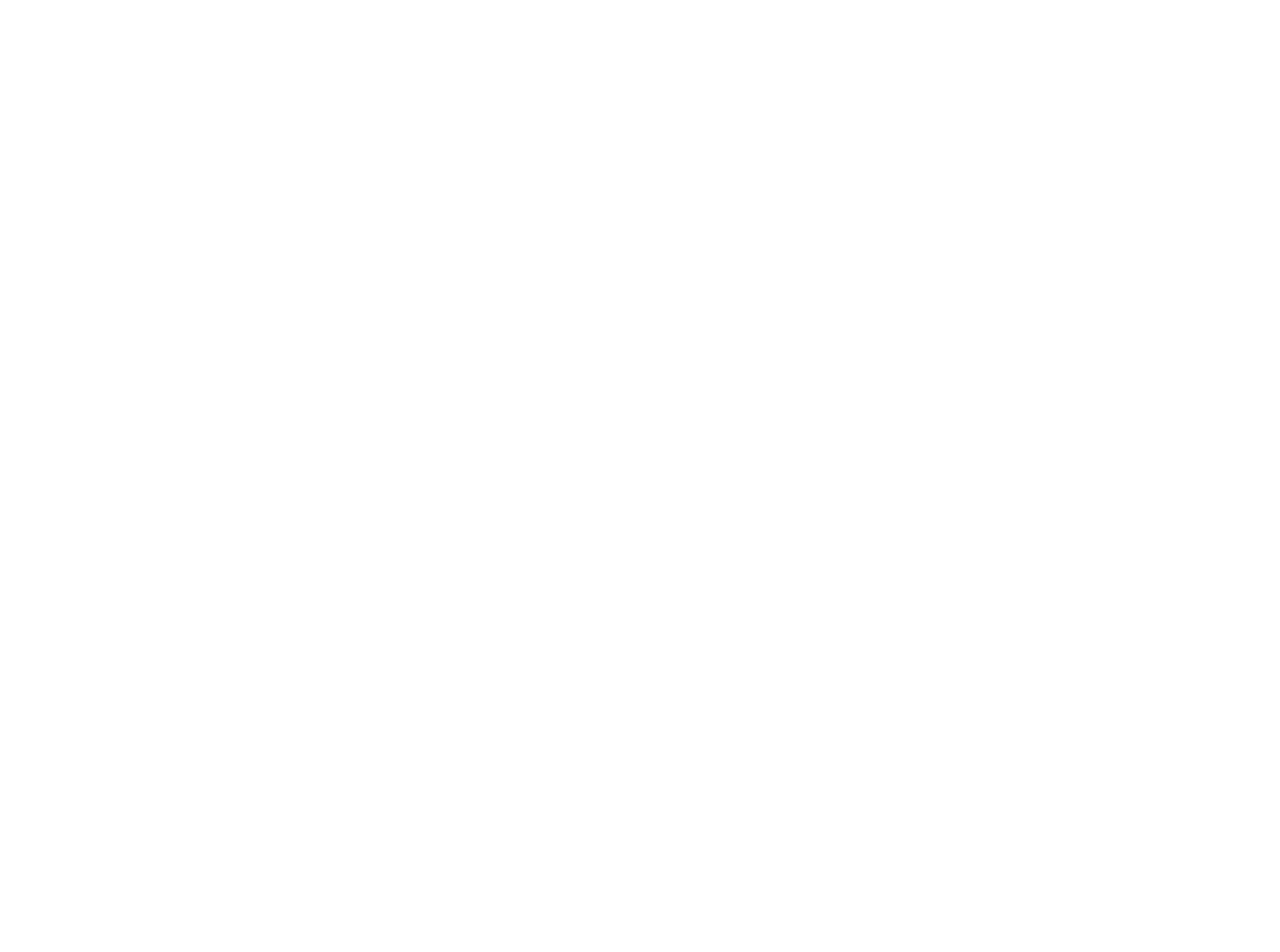
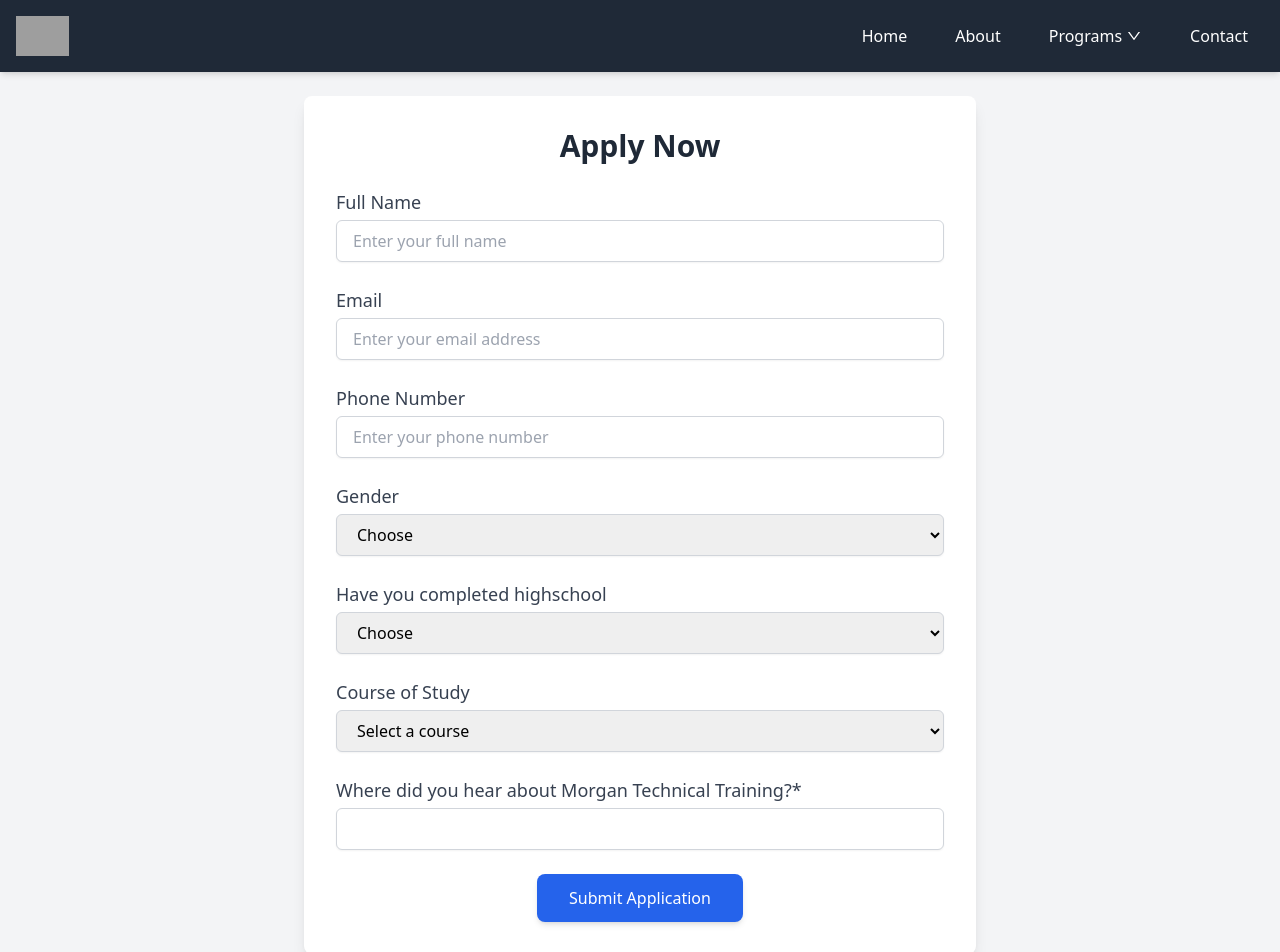
Before and after one commit to danielsdgg/Morgantech, a React (Create React App) app: page /form in a window 1280 px wide. Before the commit this address had no page. Shown: the top 952 px of the page. Before the commit the page ends 800 px from the top, so only its background shows below. Built offline with nearby package versions, Linux system fonts and the light colour scheme; grey boxes are pictures that could not be loaded.

Commit message:
:sparkles:Updated features

```diff
--- a/src/App.tsx
+++ b/src/App.tsx
@@ -9,6 +9,7 @@
 import Backend from './components/Programs/Backend';
 import Cyber from './components/Programs/Cyber';
 import Graphics from './components/Programs/Graphics';
+import Forms from './components/Forms';
 
 function App() {
   return (
@@ -25,6 +26,8 @@
           <Route path='/cyber' element={<Cyber/>} />
           <Route path='/graphics' element={<Graphics/>} />
 
+          <Route path='/form' element={<Forms/>} />
+
         </Routes>
       </Router>
 
--- a/src/components/Courses.tsx
+++ b/src/components/Courses.tsx
@@ -1,7 +1,7 @@
 import React from 'react'
 import NavBar from './Navbar'
 import Footer from './Footer'
-import logo from '../assets/morgan_logo.png'
+// import logo from '../assets/morgan_logo.png'
 import { Link } from 'react-router-dom'
 
 const Courses:React.FC = () => {
@@ -17,7 +17,7 @@
                 At Morgan Technical, we offer a diverse range of courses designed to equip students with the skills and knowledge needed for success in today's competitive world. Our programs span various disciplines, including Business, Computer Science, Engineering, and the Arts, each taught by experienced faculty. With a focus on both theoretical understanding and practical application, our courses are tailored to meet industry demands. Join us and take the first step toward a fulfilling career through our comprehensive and innovative curriculum.
                 </p>
             </div>
-            <img className='w-[500px] mx-auto rounded-3xl my-4' src={logo} alt='Logo'/>
+            <img className='w-[500px] mx-auto rounded-3xl my-4' src="https://res.cloudinary.com/ddei3mzex/image/upload/v1729158010/crest_x1gutu.jpg" alt='Logo'/>
 
         </div>
     </div>
--- /dev/null
+++ b/src/components/Forms.tsx
@@ -0,0 +1,152 @@
+import React, { useState } from 'react';
+import Footer from './Footer';
+import NavBar from './Navbar';
+
+const Forms = () => {
+  const [formData, setFormData] = useState({
+    fullName: '',
+    email: '',
+    phoneNumber: '',
+    gender: '',
+    highschool: '',
+    courseType: '',
+    feedback: '',
+  });
+
+  const handleChange = (e: React.ChangeEvent<HTMLInputElement | HTMLSelectElement>) => {
+    setFormData({
+      ...formData,
+      [e.target.name]: e.target.value,
+    });
+  };
+
+  const handleSubmit = (e: React.FormEvent) => {
+    e.preventDefault();
+    console.log(formData);
+  };
+
+  return (
+    <>
+    <NavBar/>
+    <div className="bg-gray-100 py-24">
+      <div className="max-w-2xl mx-auto bg-white p-8 shadow-lg rounded-lg">
+        <h2 className="text-3xl font-semibold text-center text-gray-800 mb-6">Apply Now</h2>
+        <form onSubmit={handleSubmit} className="space-y-6">
+          {/* Full Name */}
+          <div>
+            <label className="block text-lg font-medium text-gray-700">Full Name</label>
+            <input
+              type="text"
+              name="fullName"
+              value={formData.fullName}
+              onChange={handleChange}
+              placeholder="Enter your full name"
+              className="mt-1 block w-full px-4 py-2 border border-gray-300 rounded-md shadow-sm focus:outline-none focus:ring-2 focus:ring-blue-600"
+              required
+            />
+          </div>
+
+          {/* Email */}
+          <div>
+            <label className="block text-lg font-medium text-gray-700">Email</label>
+            <input
+              type="email"
+              name="email"
+              value={formData.email}
+              onChange={handleChange}
+              placeholder="Enter your email address"
+              className="mt-1 block w-full px-4 py-2 border border-gray-300 rounded-md shadow-sm focus:outline-none focus:ring-2 focus:ring-blue-600"
+              required
+            />
+          </div>
+
+          {/* Phone Number */}
+          <div>
+            <label className="block text-lg font-medium text-gray-700">Phone Number</label>
+            <input
+              type="tel"
+              name="phoneNumber"
+              value={formData.phoneNumber}
+              onChange={handleChange}
+              placeholder="Enter your phone number"
+              className="mt-1 block w-full px-4 py-2 border border-gray-300 rounded-md shadow-sm focus:outline-none focus:ring-2 focus:ring-blue-600"
+              required
+            />
+          </div>
+
+          {/* gender */}
+          <div>
+            <label className="block text-lg font-medium text-gray-700">Gender</label>
+            <select name="gender" value={formData.gender} onChange={handleChange}
+            className="mt-1 block w-full px-4 py-2 border border-gray-300 rounded-md shadow-sm focus:outline-none focus:ring-2 focus:ring-blue-600"
+            required>
+              <option value="">Choose</option>
+              <option value="Full-Time">Male</option>
+              <option value="Part-Time">Female</option>
+            </select>
+          </div>
+
+          {/* high-school */}
+          <div>
+            <label className="block text-lg font-medium text-gray-700">Have you completed highschool</label>
+            <select name="highschool" value={formData.highschool} onChange={handleChange}
+            className="mt-1 block w-full px-4 py-2 border border-gray-300 rounded-md shadow-sm focus:outline-none focus:ring-2 focus:ring-blue-600"
+            required>
+              <option value="">Choose</option>
+              <option value="Yes">Yes</option>
+              <option value="No">No</option>
+            </select>
+          </div>
+
+          {/* Course Type */}
+          <div>
+            <label className="block text-lg font-medium text-gray-700">Course of Study</label>
+            <select
+              name="courseType"
+              value={formData.courseType}
+              onChange={handleChange}
+              className="mt-1 block w-full px-4 py-2 border border-gray-300 rounded-md shadow-sm focus:outline-none focus:ring-2 focus:ring-blue-600"
+              required>
+                <option value="">Select a course</option>
+                <option value="Web-design">Web-design</option>
+                <option value="Cyber Security">Cyber Security</option>
+                <option value="Frontend Programming">Frontend Programming</option>
+                <option value="Backend Programming">Backend Programming</option>
+                <option value="Graphics Design">Graphics Design</option>
+                <option value="Accounting Packages">Accounting Packages</option>
+                <option value="Video editing/Motion graphics">Video editing/Motion graphics</option>
+                <option value="Android Programming">Android Programming</option>
+                <option value="Computer Packages">Computer Packages</option>
+            </select>
+          </div>
+
+          {/* feedback */}
+          <div>
+            <label className="block text-lg font-medium text-gray-700">Where did you hear about Morgan Technical Training?*</label>
+            <input
+              type="text"
+              name="feedback"
+              value={formData.feedback}
+              onChange={handleChange}
+              className="mt-1 block w-full px-4 py-2 border border-gray-300 rounded-md shadow-sm focus:outline-none focus:ring-2 focus:ring-blue-600"
+              required/>
+          </div>
+
+          {/* Submit Button */}
+          <div className="text-center">
+            <button
+              type="submit"
+              className="bg-blue-600 text-white px-8 py-3 rounded-lg shadow-md hover:bg-blue-700 transition duration-300">
+              Submit Application
+            </button>
+          </div>
+        </form>
+      </div>
+    </div>
+    <Footer/>
+    </>
+
+  );
+};
+
+export default Forms;
--- a/src/components/Home.tsx
+++ b/src/components/Home.tsx
@@ -187,16 +187,14 @@
 <section className="py-12 bg-gray-200">
       <div className="container mx-auto px-4">
         {/* Heading */}
-        <h2 className="text-3xl font-bold text-center text-gray-800 mb-8">Watch Our Latest Video</h2>
+        <h2 className="text-3xl font-bold text-center text-gray-800 mb-8">Embrace the digital world</h2>
 
         {/* Video Container */}
         <div className="relative w-full max-w-4xl mx-auto rounded-lg overflow-hidden shadow-lg">
           {/* Adjust aspect ratio for different screen sizes */}
           <div className="relative pb-[56.25%] sm:pb-[65%] lg:pb-[28.125%]">
-            <video
-              className="absolute top-0 left-0 w-full h-full"
-              controls
-              src="https://res.cloudinary.com/ddei3mzex/video/upload/v1725881758/Virtual_Tour___It_s_More_Fun_with_You_in_El_Nido_cobll8.mp4"
+            <video className="absolute top-0 left-0 w-full h-full border-4 border-gray-400" controls
+            src="https://res.cloudinary.com/ddei3mzex/video/upload/v1729160992/Digital_globe_fw3twx.mp4"
             ></video>
           </div>
         </div>
--- a/src/components/Navbar.tsx
+++ b/src/components/Navbar.tsx
@@ -1,7 +1,7 @@
 // src/components/NavBar.tsx
 import React, { useState } from 'react';
 import { AiOutlineMenu, AiOutlineClose, AiOutlineDown, AiOutlineUp } from 'react-icons/ai';
-import logo from '../assets/morgan_logo.png';
+// import logo from '../assets/morgan_logo.png';
 import { Link } from 'react-router-dom';
 
 const NavBar = () => {
@@ -22,7 +22,7 @@
       <div className="container mx-auto flex items-center justify-between p-4">
         {/* Logo */}
         <div className="flex items-center cursor-pointer">
-          <img src={logo} alt="Logo" className="h-10 w-auto" />
+          <img src="https://res.cloudinary.com/ddei3mzex/image/upload/v1729158010/crest_x1gutu.jpg" alt="Logo" className="h-10 w-auto" />
         </div>
 
         {/* Hamburger menu for mobile */}
@@ -143,7 +143,7 @@
         } transition-transform duration-300 ease-in-out z-20 lg:hidden`}
       >
         <div className="p-4">
-          <Link to={'/'}><img src={logo} alt="Logo" className="h-10 w-auto mb-4" /> </Link>
+          <Link to={'/'}><img src="https://res.cloudinary.com/ddei3mzex/image/upload/v1729158010/crest_x1gutu.jpg" alt="Logo" className="h-10 w-auto mb-4" /> </Link>
           <ul>
             {/* Home */}
             <li>
--- a/src/components/Programs/Backend.tsx
+++ b/src/components/Programs/Backend.tsx
@@ -19,6 +19,11 @@
           </NavLink>
         </div>
       </section>
+
+      {/* ongoing intake */}
+      <div className='w-full bg-blue-900 text-orange-400 py-16 px-4 text-center md:text-3xl sm:text-2xl text-1xl'>
+        <p>Applications ongoing for the <b>November 6th 2024</b> intake</p>
+      </div>
 
       {/* What to Expect */}
       <section className="py-16">
--- a/src/components/Programs/Cyber.tsx
+++ b/src/components/Programs/Cyber.tsx
@@ -19,6 +19,11 @@
             </NavLink>
           </div>
         </section>
+
+        {/* ongoing intake */}
+        <div className='w-full bg-blue-900 text-orange-400 py-16 px-4 text-center md:text-3xl sm:text-2xl text-1xl'>
+            <p>Applications ongoing for the <b>November 6th 2024</b> intake</p>
+        </div>
 
         {/* What to Expect */}
         <section className="py-16">
```
Also changed, not shown: src/components/Programs/Frontend.tsx (+7 -2 lines), src/components/Programs/Graphics.tsx (+6 -1 lines).
